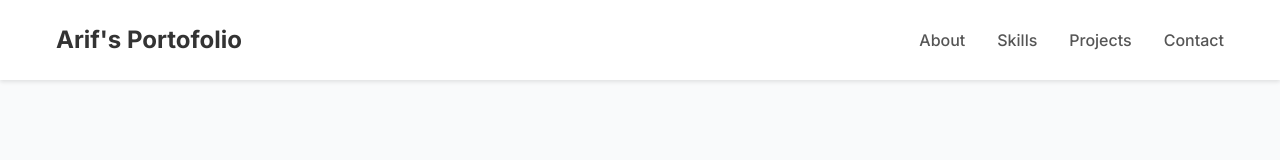
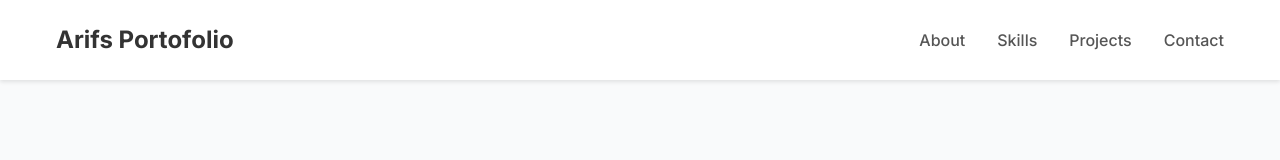
Before and after one commit to arifaji29/myportofolio, a Next.js app: page / in a window 1280 px wide. Shown: the top 160 px of the page. Built offline with nearby package versions, Linux system fonts and the light colour scheme.

Commit message:
koreksi karakter spesial

```diff
--- a/components/Navbar.tsx
+++ b/components/Navbar.tsx
@@ -18,7 +18,7 @@ const Navbar = () => {
     <nav className={styles.navbar}>
       <div className={styles.container}>
         <Link href="/">
-          <span className={styles.logo}>Arif's Portofolio</span>
+          <span className={styles.logo}>Arifs Portofolio</span>
         </Link>
 
         {/* Menu untuk Desktop */}
```
